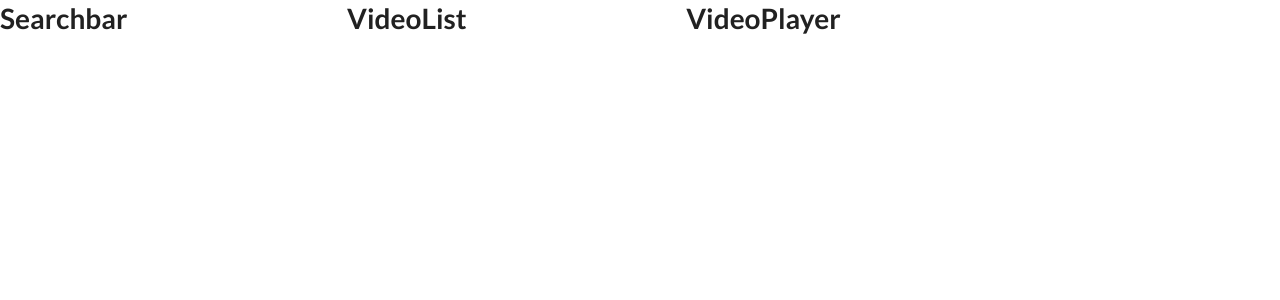
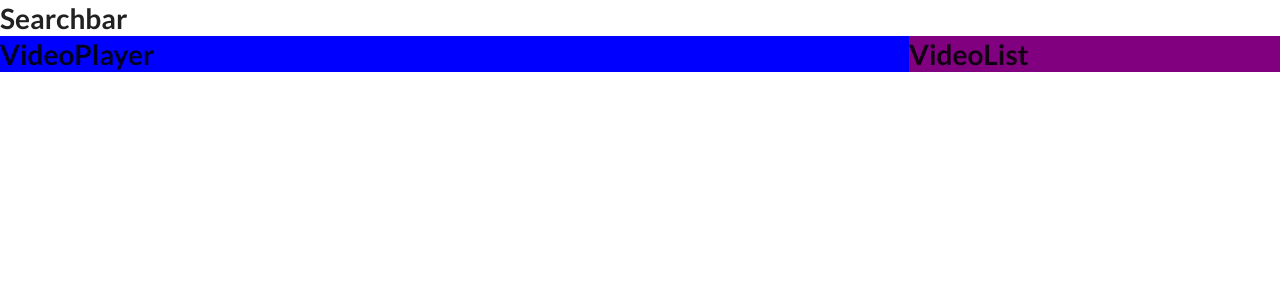
Before and after one commit to glauberbrack/owntube-web, a React (Create React App) app: page / in a window 1280 px wide. Shown: the top 300 px of the page. Built offline with nearby package versions, Linux system fonts and the light colour scheme.

Commit message:
refactor: components

```diff
--- a/src/components/VideoList/VideoList.js
+++ b/src/components/VideoList/VideoList.js
@@ -2,7 +2,9 @@ import React from 'react'
 
 const VideoList = (...props) => {
     return (
-        <div><h1>VideoList</h1></div>
+        <div className='video-list'>
+        <h1>VideoList</h1>
+    </div>
     )
 }
 
--- a/src/components/VideoPlayer/VideoPlayer.js
+++ b/src/components/VideoPlayer/VideoPlayer.js
@@ -2,7 +2,9 @@ import React from 'react'
 
 const VideoPlayer = (...props) => {
     return (
-        <div><h1>VideoPlayer</h1></div>
+        <div className='video-player'>
+            <h1>VideoPlayer</h1>
+        </div>
     )
 }
 
```
